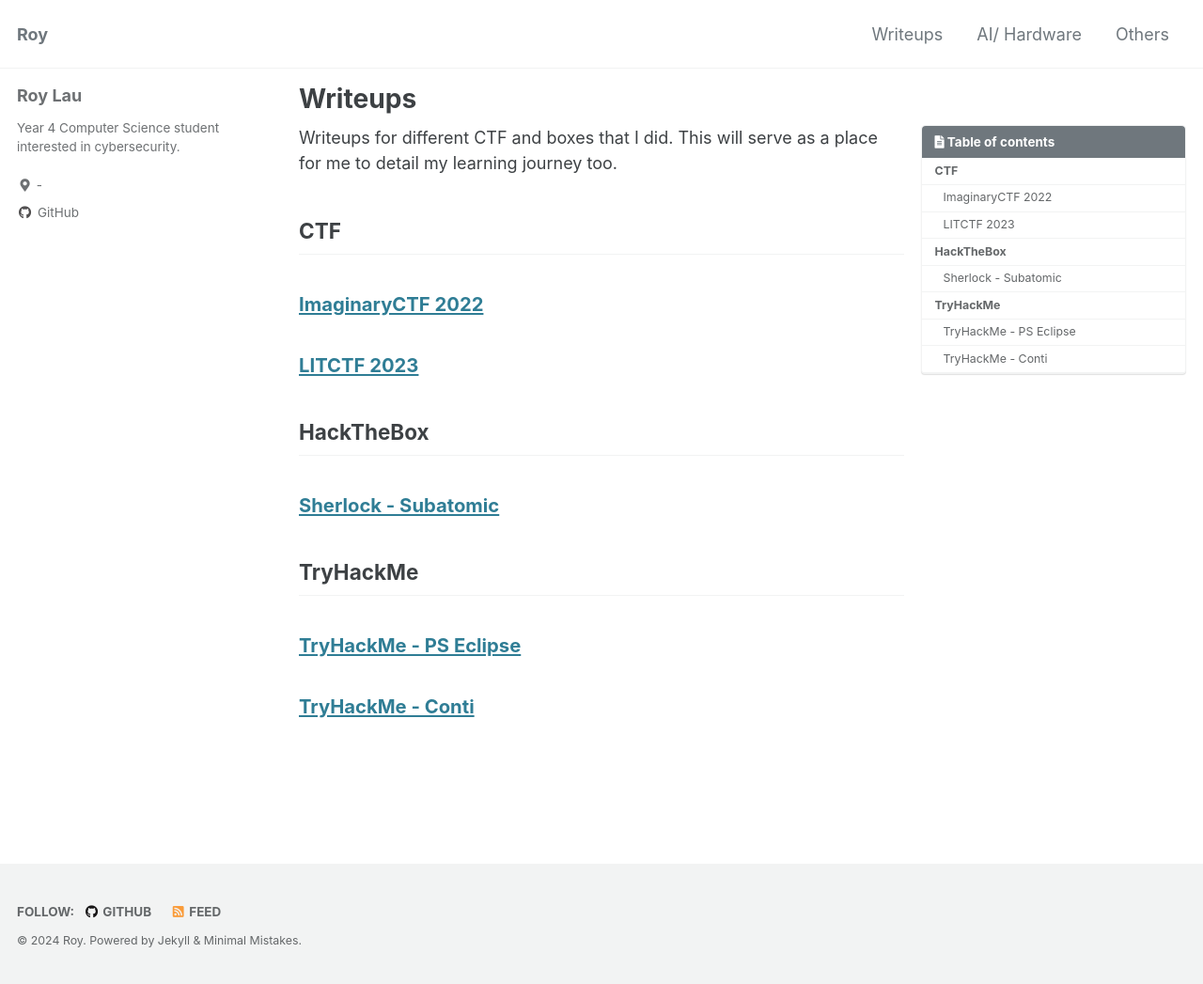
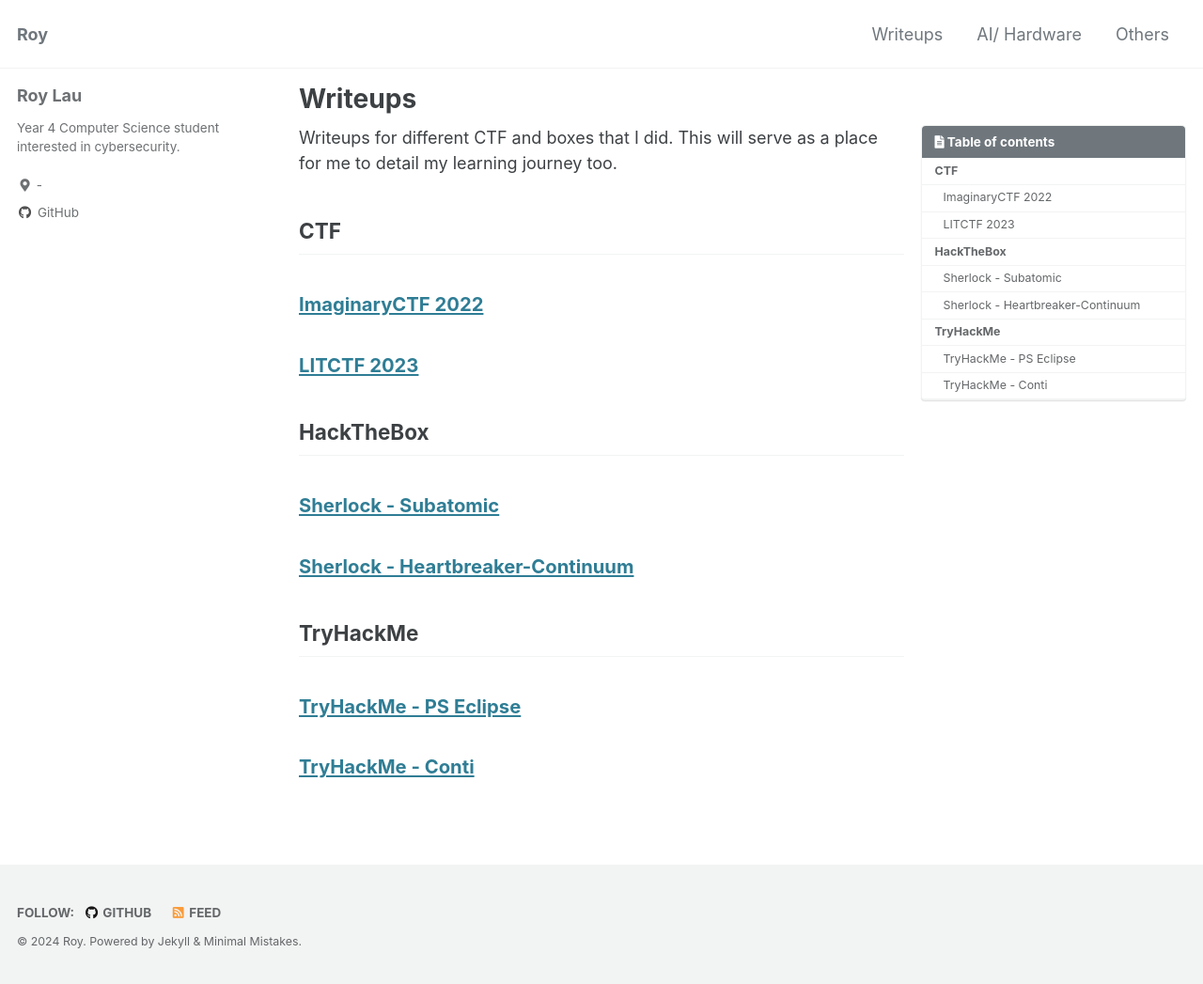
Before and after one commit to roylau98/roylau98.github.io, a Jekyll site: the page built from _pages/writeups.md, in a window 1280 px wide and 1047 px high. Shown: the whole window at 94% size. Built offline with Jekyll 4.4.1, drawn with Linux system fonts in a browser that asks for light colours; cached includes are drawn as plain includes.

Commit message:
Sherlock Heartbreaker

```diff
--- a/_pages/writeups.md
+++ b/_pages/writeups.md
@@ -19,6 +19,7 @@
 ## HackTheBox
 
 ### [Sherlock - Subatomic](/writeups/sherlockSubatomic)
+### [Sherlock - Heartbreaker-Continuum](/writeups/sherlockHeartbreaker)
 
 ## TryHackMe
 
```
